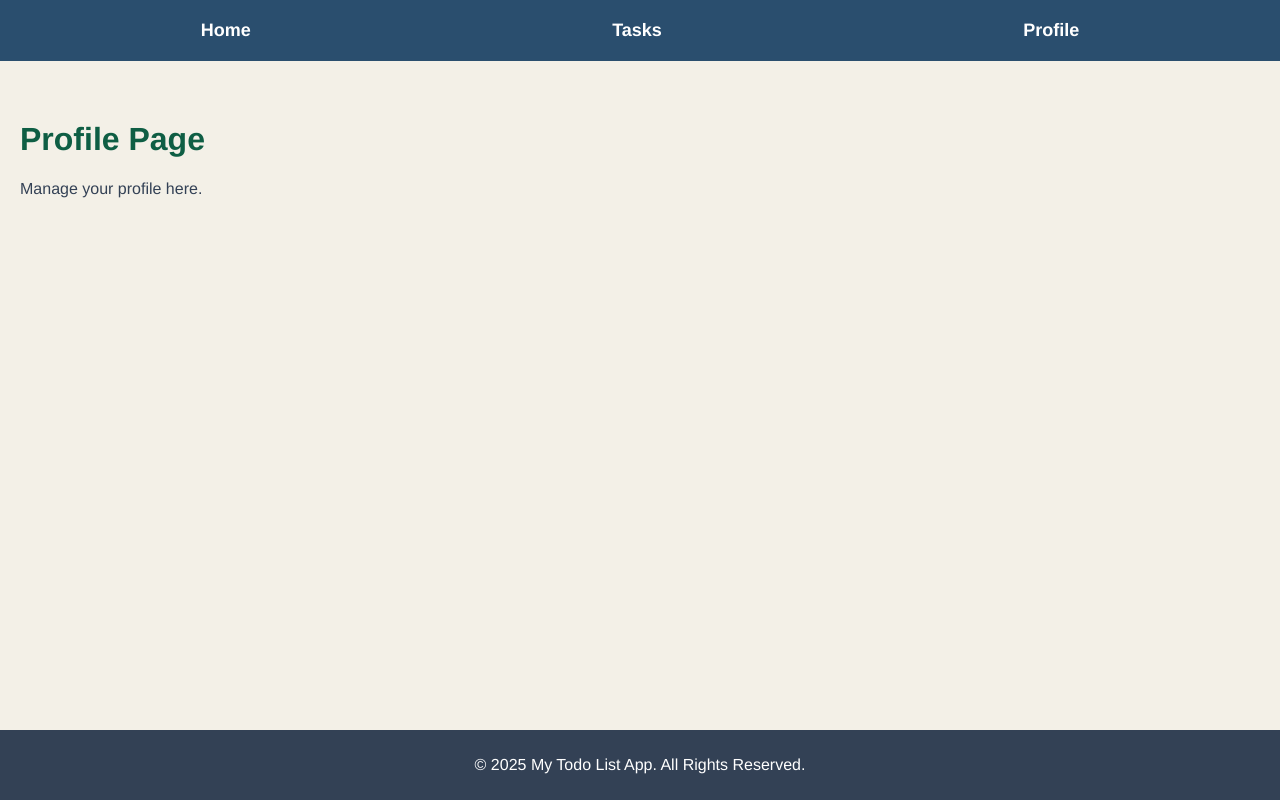
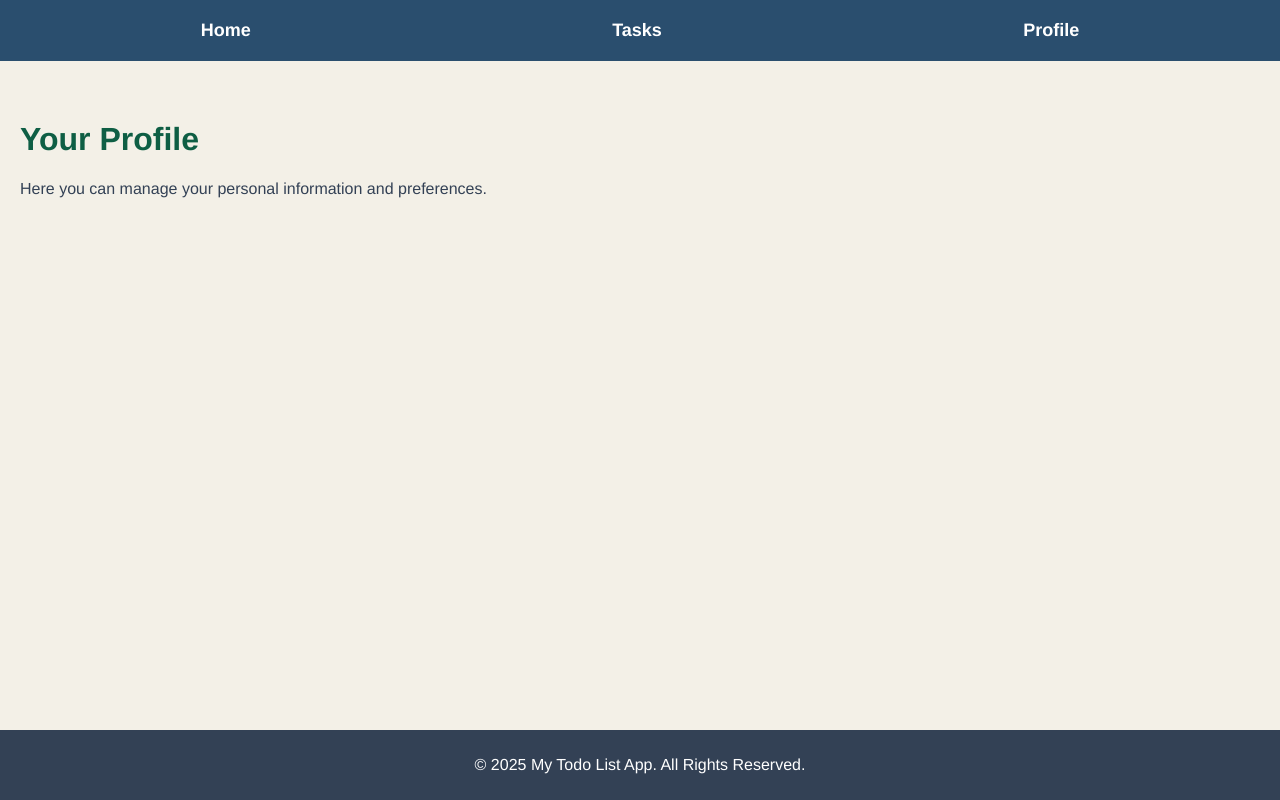
Before and after one commit to kamel-Ibrahim/todo-01, a React (Create React App) app: page /profile in a window 1280 px wide. Built offline with nearby package versions, Linux system fonts and the light colour scheme.

Commit message:
pastTask.js?

```diff
--- a/src/pages/Profile.js
+++ b/src/pages/Profile.js
@@ -2,9 +2,9 @@ import React from 'react';
 
 const Profile = () => {
   return (
-    <div className="profile">
-      <h1>Profile Page</h1>
-      <p>Manage your profile here.</p>
+    <div className="profile-container">
+      <h1>Your Profile</h1>
+      <p>Here you can manage your personal information and preferences.</p>
     </div>
   );
 };
```
Also changed, not shown: src/pages/PastTasks.js (added, +20 -0 lines).
